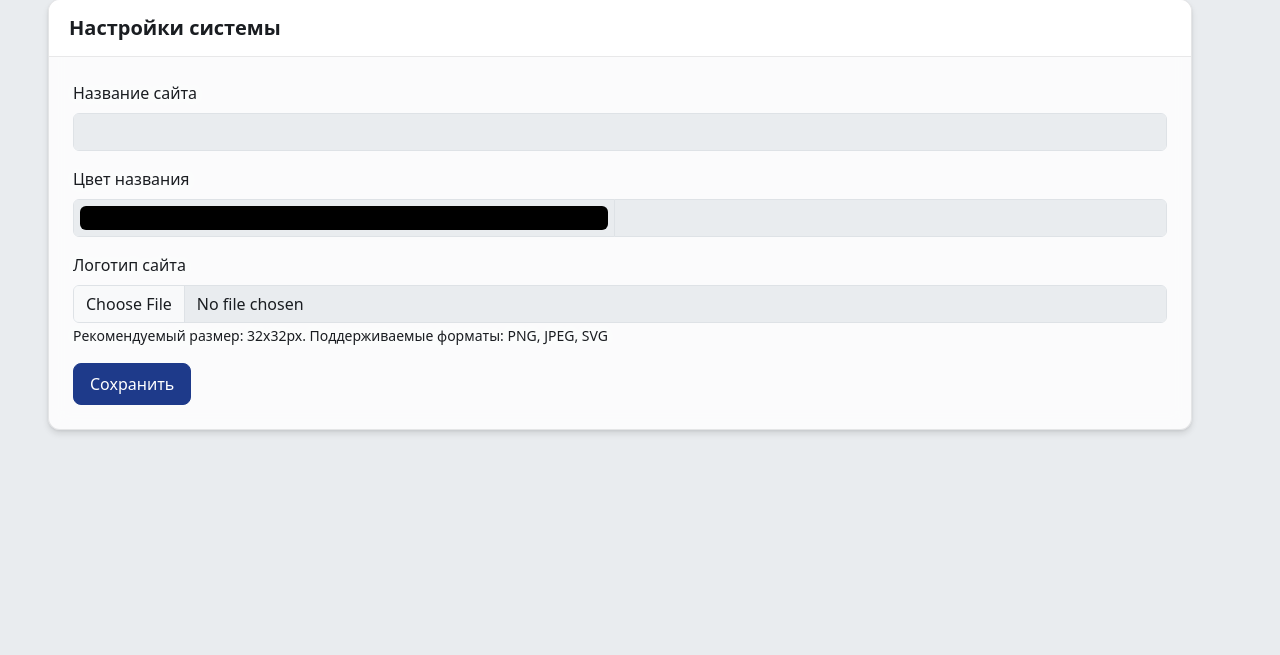
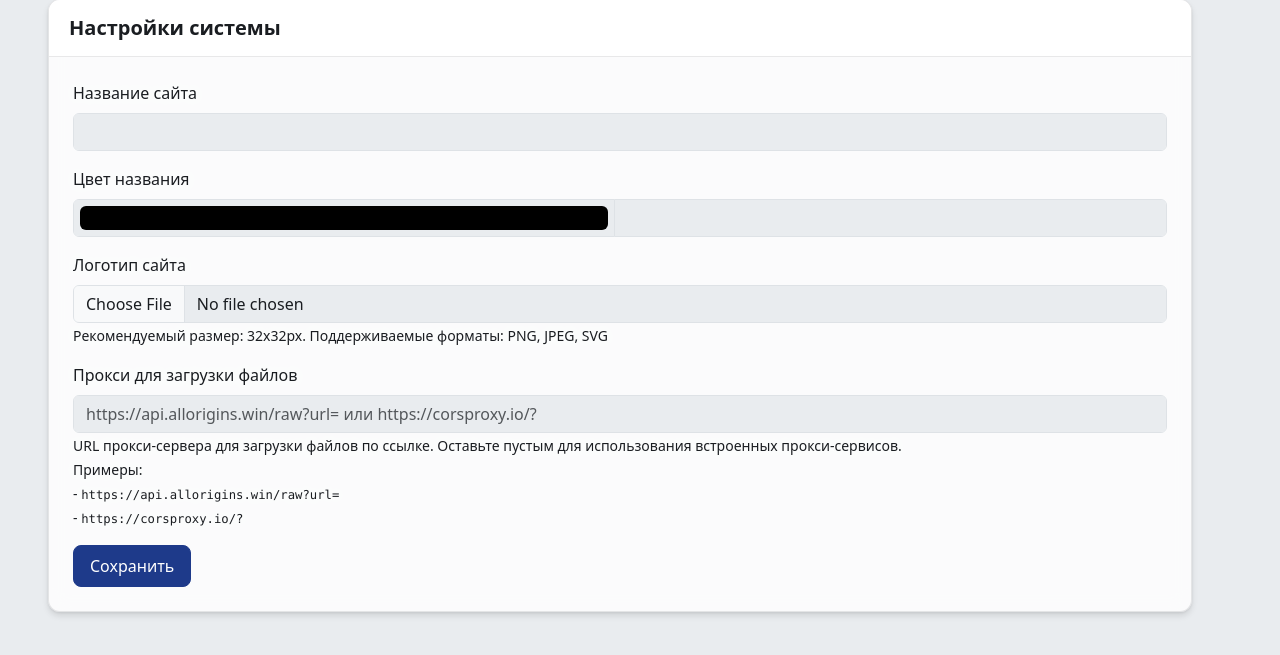
Before and after one commit to MSTendo64/eStorage, a Django app: template templates/eventshock_auth/admin/system_settings.html in a window 1280 px wide. Shown: the part 81-736 px from the top of the page. Run offline with Django 5.2, Linux system fonts and the light colour scheme; the template is opened without the code that fills it, so the values that code supplies are empty; some libraries are stand-ins or nearby versions.

Commit message:
Add proxy URL support for file downloads in system settings
- Introduced a new field for proxy URL in the SystemSettings model to allow custom proxy configurations for file downloads.
- Updated the system settings view to handle proxy URL input and save it appropriately.
- Implemented a new function to download files via specified proxy services, enhancing the upload_from_url functionality with fallback options.
- Enhanced error handling and logging during file download attempts, providing better feedback for users when direct downloads fail.

```diff
--- a/eventshock_auth/models.py
+++ b/eventshock_auth/models.py
@@ -160,6 +160,7 @@ class SystemSettings(models.Model):
     site_name = models.CharField(max_length=100, default='eStorage')
     site_logo = models.ImageField(upload_to='system/logo/', null=True, blank=True)
     site_name_color = models.CharField(max_length=7, default='#ffffff', help_text='HEX color code')
+    proxy_url = models.CharField(max_length=500, null=True, blank=True, help_text='URL прокси-сервера для загрузки файлов (например: https://api.allorigins.win/raw?url= или https://corsproxy.io/?)')
 
     class Meta:
         verbose_name = 'System Settings'
--- a/templates/eventshock_auth/admin/system_settings.html
+++ b/templates/eventshock_auth/admin/system_settings.html
@@ -48,6 +48,19 @@
                 </small>
             </div>
 
+            <div class="mb-3">
+                <label class="form-label">Прокси для загрузки файлов</label>
+                <input type="text" class="form-control" name="proxy_url"
+                       value="{{ settings.proxy_url|default:'' }}"
+                       placeholder="https://api.allorigins.win/raw?url= или https://corsproxy.io/?">
+                <small class="text-muted">
+                    URL прокси-сервера для загрузки файлов по ссылке. Оставьте пустым для использования встроенных прокси-сервисов.
+                    <br>Примеры:
+                    <br>- <code>https://api.allorigins.win/raw?url=</code>
+                    <br>- <code>https://corsproxy.io/?</code>
+                </small>
+            </div>
+
             <button type="submit" class="btn btn-primary">Сохранить</button>
         </form>
     </div>
```
Also changed, not shown: eventshock_auth/admin/views/system_operations.py (+7 -0 lines), eventshock_auth/migrations/0010_systemsettings_proxy_url.py (added), storage/views/file_operations.py.
